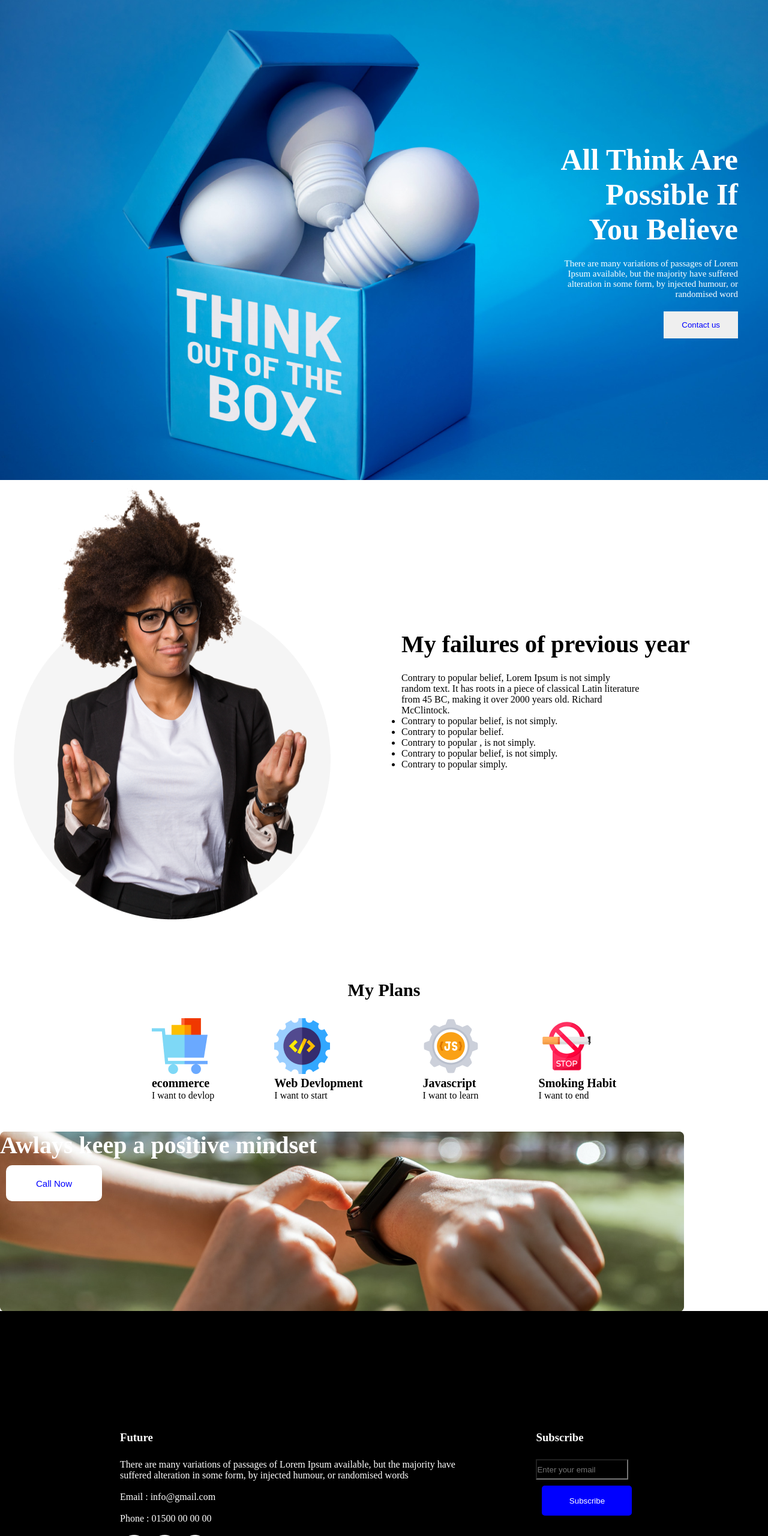
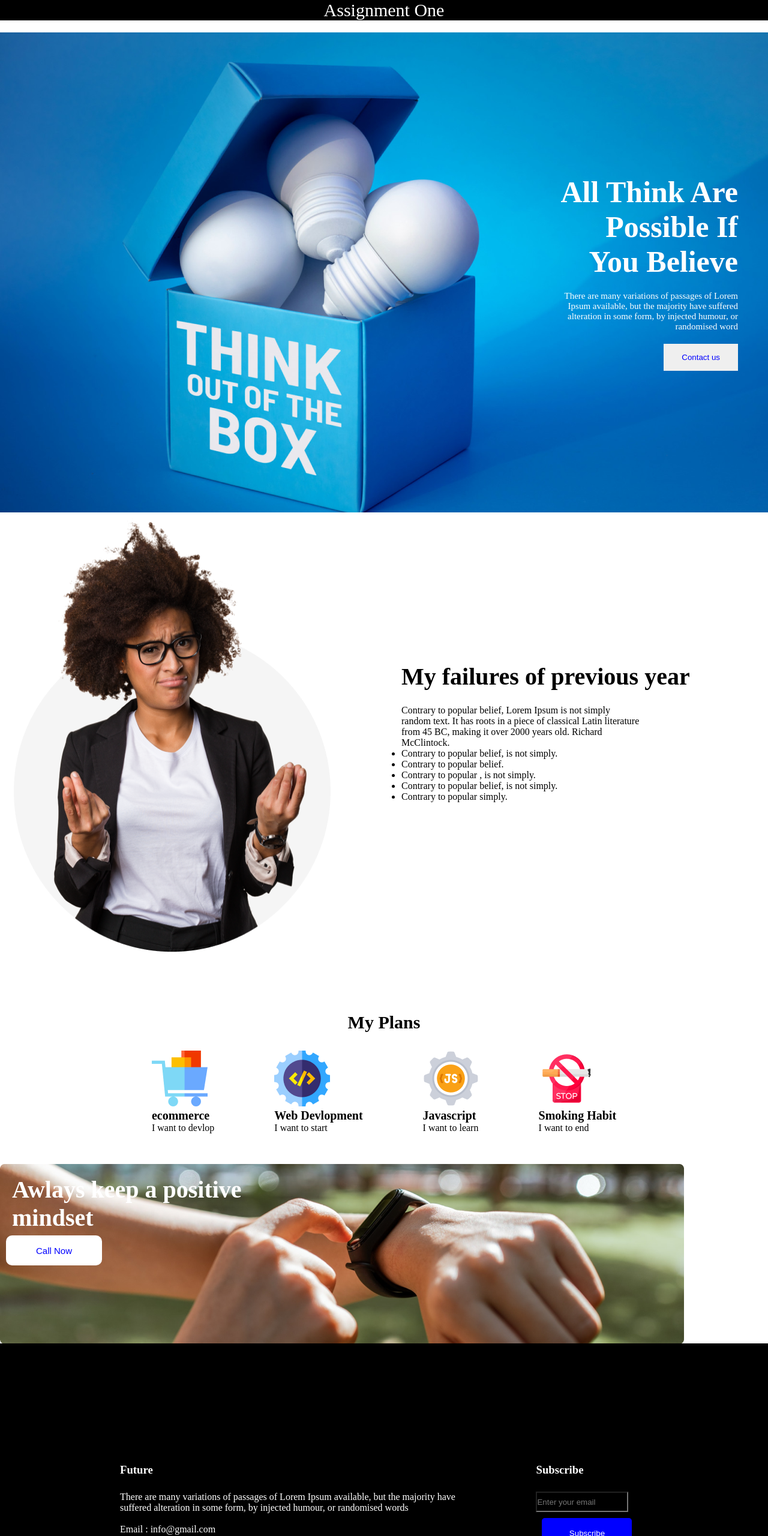
Before and after one commit to Arjumone/assignment1-portfolio, a plain HTML site: page index.html in a window 1280 px wide. Shown: the top 2560 px of the page at 60% size. Drawn offline with Linux system fonts and the light colour scheme; files that its build step writes are made by us from their sources.

Commit message:
added all

```diff
--- a/index.html
+++ b/index.html
@@ -12,6 +12,8 @@
 
 </head>
 <body>
+    <div class="assign">Assignment One
+</div>
     <div class="banner-container">
         <div class="banner-details" >
             <h1 class="tittle-banner">
@@ -112,6 +114,7 @@
         </form>
     </div>
 </section>
+
     </footer>
 </body>
 </html>
--- a/styles/portfolio.css
+++ b/styles/portfolio.css
@@ -1,11 +1,19 @@
 *{
     margin: 0;
     padding: 0;
+}
+.assign{
+    margin-bottom: 20px;
+    text-align: center;
+    font-size: 30px;
+    background-color: black;
+    color: white;
 }
 .banner-container{
     height: 100vh;
     width: 100%;
     background-image: url('../images/banner/banner3.png');
+
     display: flex;
     justify-content: right;
     text-align: right;
@@ -77,6 +85,13 @@ margin-bottom: 100px;
     text-align: center;
     margin-bottom: 30px;
 }
+.watch-banner{
+    width: 400px;
+    height: 50px;
+    padding: 20px 20px;
+    margin-bottom: 20px;
+    font-size: 30px;
+}
 .watch-container{
     height: 300px;
     width: 1140px;
@@ -91,7 +106,7 @@ margin-bottom: 100px;
 }
 .btn-button{
     margin: 10px;
-    height: 60px;
+    height: 50px;
     width: 160px;
     background-color: white;
     color: blue;
@@ -113,7 +128,9 @@ margin-bottom: 100px;
     color: white;
     padding: 200px 200px;
 }
-
+.contact{
+    margin-bottom: 20px;
+}
 .btn-sub{
     height: 50px;
     width: 150px;
```
